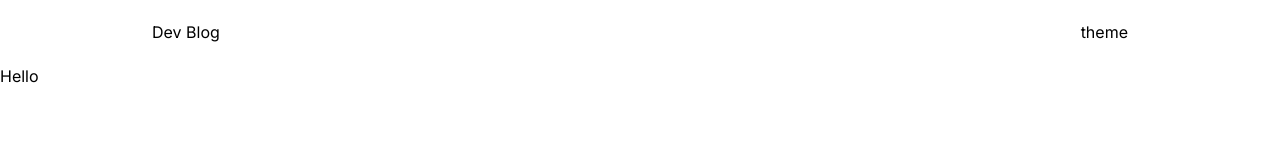
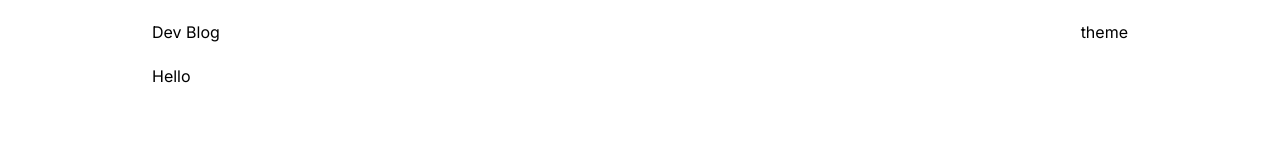
Before and after one commit to Ceren-Canbaz/ck-personal-blog, a Next.js app: page / in a window 1280 px wide. Shown: the top 160 px of the page. Built offline with nearby package versions, Linux system fonts and the light colour scheme.

Commit message:
ui:children components layout fix

```diff
--- a/app/layout.tsx
+++ b/app/layout.tsx
@@ -19,7 +19,10 @@ export default function RootLayout({
     <html lang="en">
       <body className={inter.className}>
         <Navbar />
+        <main className='mx-auto max-w-5xl px-6'>
         {children}
+        </main>
+
       </body>
     </html>
   );
```
